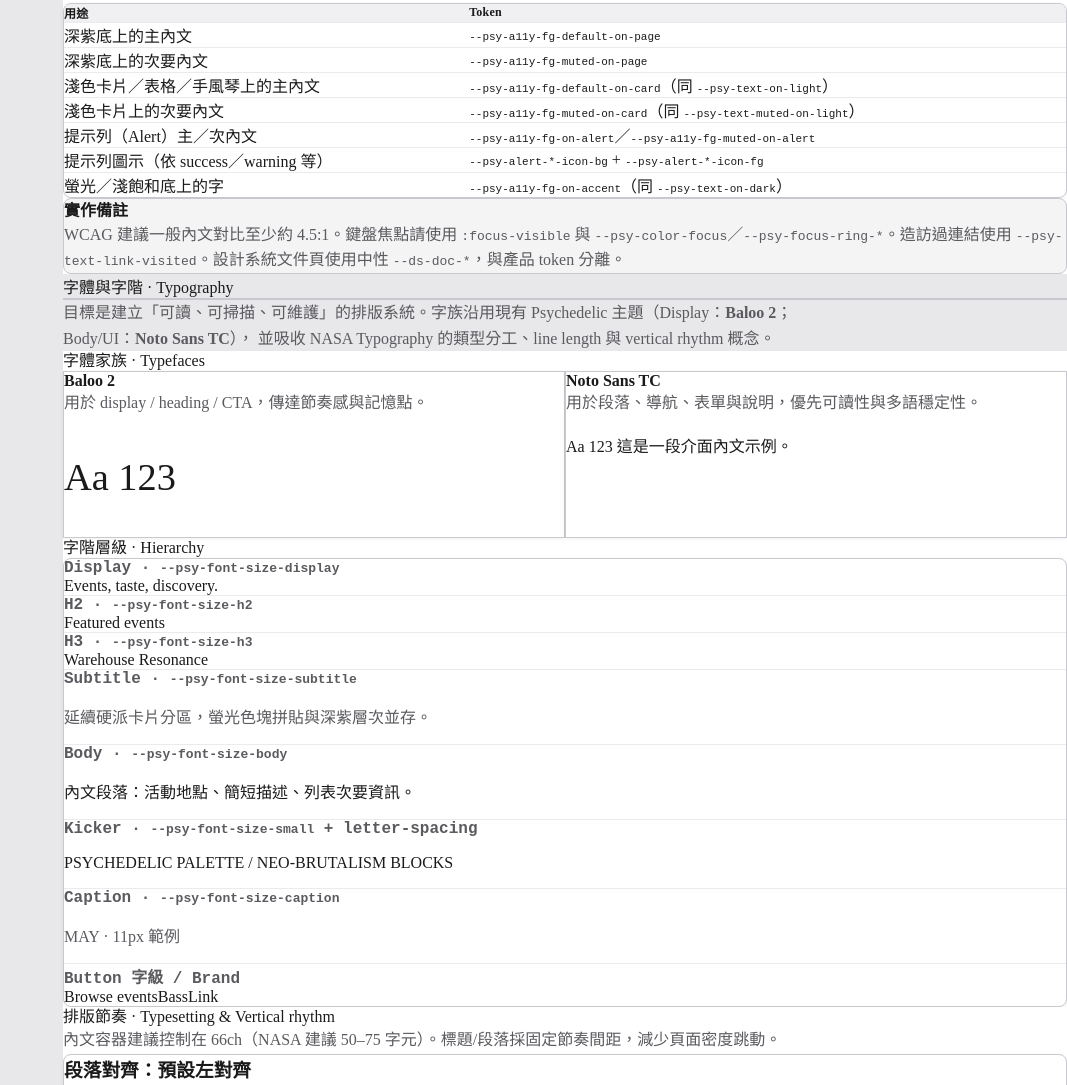
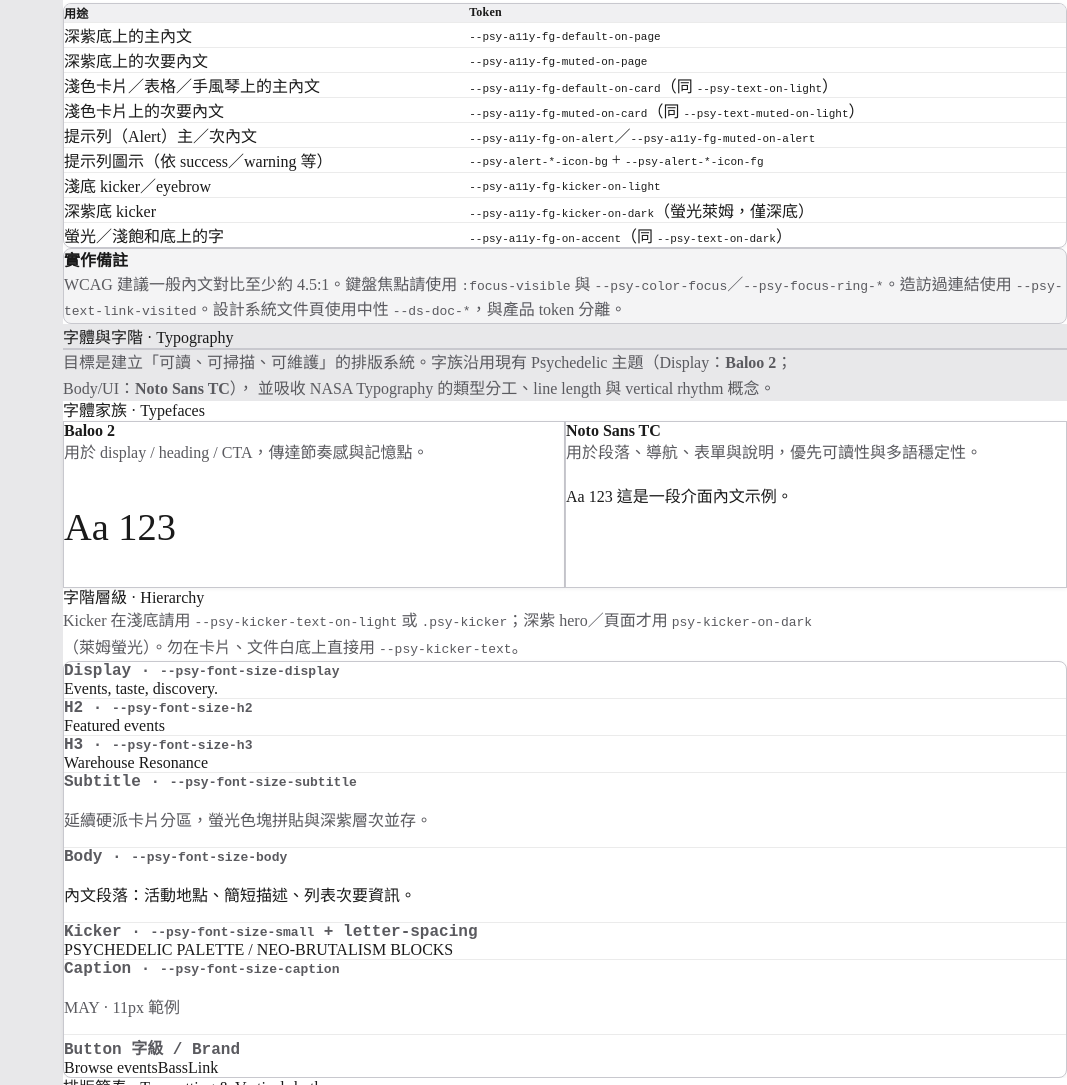
Before and after one commit to ningjing211/mimosa-ui, a website: page docs/design-system.html in a window 1280 px wide. Shown: the part 3378-4463 px from the top of the page, without its empty margins (213-1280 px from the left). Drawn offline with Linux system fonts and the light colour scheme; files that its build step writes are made by us from their sources.

Commit message:
fix(typography): 拆分 kicker 深底／淺底前景，修正白底可讀性
新增 --psy-kicker-text-on-light 與 .psy-kicker；萊姆僅限 on-dark；
文件示範與 a11y 表同步更新。

```diff
--- a/docs/assets/docs.css
+++ b/docs/assets/docs.css
@@ -573,10 +573,13 @@ body {
 }
 
 .ds-sample-kicker {
+  margin: 0;
   font-size: var(--psy-font-size-small);
   font-weight: var(--psy-font-weight-kicker);
   letter-spacing: var(--psy-letter-spacing-kicker);
-  color: var(--psy-kicker-text);
+  line-height: var(--psy-line-height-ui-tight);
+  text-transform: uppercase;
+  color: var(--psy-kicker-text-on-light);
 }
 
 .ds-sample-caption {
--- a/docs/design-system.html
+++ b/docs/design-system.html
@@ -858,6 +858,14 @@ import "mimosa-design-system/tailwind.css";
                       <td><code>--psy-alert-*-icon-bg</code> + <code>--psy-alert-*-icon-fg</code></td>
                     </tr>
                     <tr>
+                      <td>淺底 kicker／eyebrow</td>
+                      <td><code>--psy-a11y-fg-kicker-on-light</code></td>
+                    </tr>
+                    <tr>
+                      <td>深紫底 kicker</td>
+                      <td><code>--psy-a11y-fg-kicker-on-dark</code>（螢光萊姆，僅深底）</td>
+                    </tr>
+                    <tr>
                       <td>螢光／淺飽和底上的字</td>
                       <td><code>--psy-a11y-fg-on-accent</code>（同 <code>--psy-text-on-dark</code>）</td>
                     </tr>
@@ -901,6 +909,10 @@ import "mimosa-design-system/tailwind.css";
 
             <article class="ds-doc-card" id="typography-hierarchy">
               <h3 class="ds-doc-card__title">字階層級 · Hierarchy</h3>
+              <p class="ds-doc-card__desc">
+                Kicker 在淺底請用 <code>--psy-kicker-text-on-light</code> 或 <code>.psy-kicker</code>；深紫 hero／頁面才用
+                <code>psy-kicker-on-dark</code>（萊姆螢光）。勿在卡片、文件白底上直接用 <code>--psy-kicker-text</code>。
+              </p>
               <div class="ds-panel">
                 <div class="ds-typo-block">
                   <div class="ds-typo-label">Display · <code>--psy-font-size-display</code></div>
@@ -2905,7 +2917,7 @@ import "mimosa-design-system/tailwind.css";
               </div>
 
               <p class="ds-sample-kicker" style="margin: 0 0 var(--psy-space-6)">
-                <code>--psy-kicker-text</code>：THIS IS A KICKER SAMPLE
+                <code>--psy-kicker-text-on-light</code>：THIS IS A KICKER SAMPLE
               </p>
 
               <div class="ds-btn-row" style="margin-bottom: var(--psy-space-6)">
@@ -2931,7 +2943,8 @@ import "mimosa-design-system/tailwind.css";
 
               <pre class="ds-code-block"><code>/* token 別名實際使用範例 */
 .top-nav a { color: var(--psy-nav-text); }
-.hero-kicker { color: var(--psy-kicker-text); }
+.hero-kicker { color: var(--psy-kicker-text-on-dark); }
+.kicker { color: var(--psy-kicker-text-on-light); }
 
 .psy-btn--primary:hover { background: var(--psy-button-primary-bg-hover); }
 .psy-btn--primary:active { background: var(--psy-button-primary-bg-active); }
@@ -2984,10 +2997,17 @@ import "mimosa-design-system/tailwind.css";
                       </td>
                     </tr>
                     <tr>
-                      <td><code>--psy-kicker-text</code></td>
-                      <td>標題上方標語</td>
+                      <td><code>--psy-kicker-text-on-light</code></td>
+                      <td>淺底 kicker／eyebrow</td>
                       <td>
                         <span class="ds-sample-kicker" style="margin: 0">KICKER</span>
+                      </td>
+                    </tr>
+                    <tr>
+                      <td><code>--psy-kicker-text-on-dark</code></td>
+                      <td>深紫底 kicker（螢光萊姆）</td>
+                      <td>
+                        <span class="ds-sample-kicker psy-kicker-on-dark" style="margin: 0; display: inline-block; padding: var(--psy-space-2) var(--psy-space-3); background: var(--psy-surface-page-base); border-radius: 4px">KICKER</span>
                       </td>
                     </tr>
                     <tr>
--- a/docs/src/docs-overrides.css
+++ b/docs/src/docs-overrides.css
@@ -573,10 +573,13 @@ body {
 }
 
 .ds-sample-kicker {
+  margin: 0;
   font-size: var(--psy-font-size-small);
   font-weight: var(--psy-font-weight-kicker);
   letter-spacing: var(--psy-letter-spacing-kicker);
-  color: var(--psy-kicker-text);
+  line-height: var(--psy-line-height-ui-tight);
+  text-transform: uppercase;
+  color: var(--psy-kicker-text-on-light);
 }
 
 .ds-sample-caption {
--- a/src/theme/tailwind/theme.css
+++ b/src/theme/tailwind/theme.css
@@ -5,7 +5,8 @@
   --color-psy-text-primary: var(--psy-text-primary);
   --color-psy-text-secondary: var(--psy-text-secondary);
   --color-psy-text-on-dark: var(--psy-text-on-dark);
-  --color-psy-kicker: var(--psy-kicker-text);
+  --color-psy-kicker: var(--psy-kicker-text-on-light);
+  --color-psy-kicker-on-dark: var(--psy-kicker-text-on-dark);
   --color-psy-border-strong: var(--psy-border-strong);
   --color-psy-action-primary-bg: var(--psy-action-primary-bg);
   --color-psy-action-primary-text: var(--psy-action-primary-text);
--- a/src/theme/tokens.css
+++ b/src/theme/tokens.css
@@ -237,6 +237,8 @@
   --psy-a11y-fg-muted-on-card: var(--psy-text-muted-on-light);
   --psy-a11y-fg-on-alert: var(--psy-alert-fg);
   --psy-a11y-fg-muted-on-alert: var(--psy-alert-fg-muted);
+  --psy-a11y-fg-kicker-on-light: var(--psy-kicker-text-on-light);
+  --psy-a11y-fg-kicker-on-dark: var(--psy-kicker-text-on-dark);
   --psy-a11y-fg-on-accent: var(--psy-text-on-dark);
 
   /* =========================
@@ -317,7 +319,14 @@
      Component aliases
      ========================= */
   --psy-nav-text: var(--psy-text-on-dark);
-  --psy-kicker-text: var(--psy-color-secondary-lime);
+  /* Kicker：深底可用螢光萊姆；淺底／卡片上改深紫混色（萊姆在小字上對比不足） */
+  --psy-kicker-text-on-dark: var(--psy-color-secondary-lime);
+  --psy-kicker-text-on-light: color-mix(
+    in srgb,
+    var(--psy-color-primary-darker) 82%,
+    var(--psy-color-secondary-magenta)
+  );
+  --psy-kicker-text: var(--psy-kicker-text-on-dark);
 
   --psy-button-primary-bg: var(--psy-action-primary-bg);
   --psy-button-primary-bg-hover: color-mix(in srgb, var(--psy-action-primary-bg) 88%, var(--psy-color-base));
```
Also changed, not shown: src/theme/tailwind/components.css (+14 -0 lines), dist/tailwind/components.css, dist/tailwind/theme.css, dist/tokens.css, dist/tokens.json.
